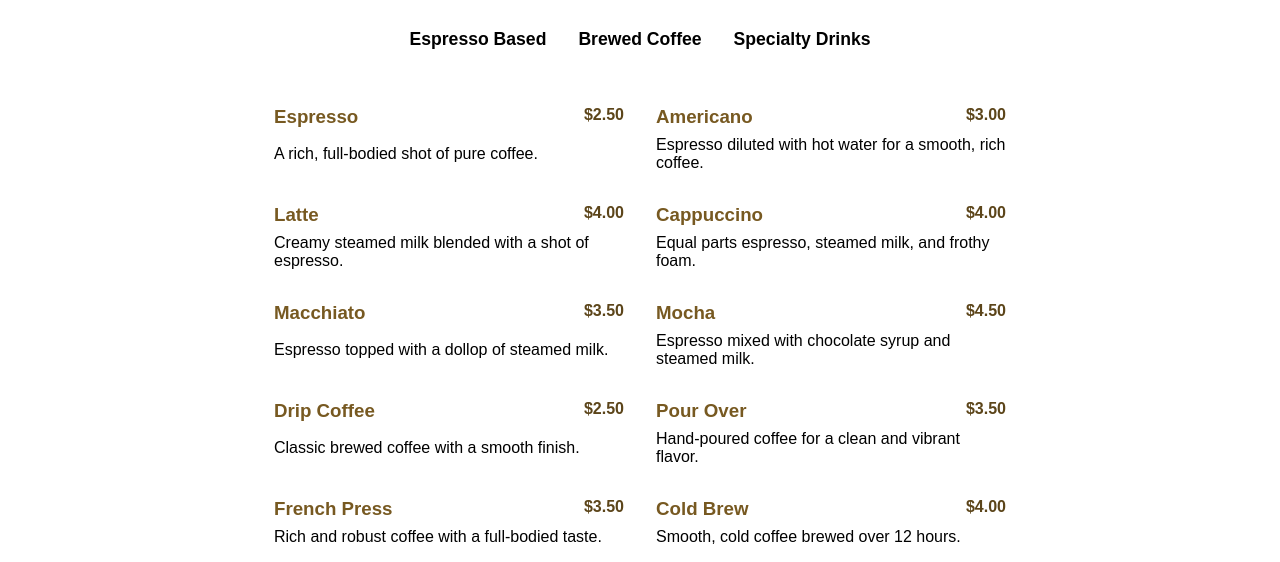
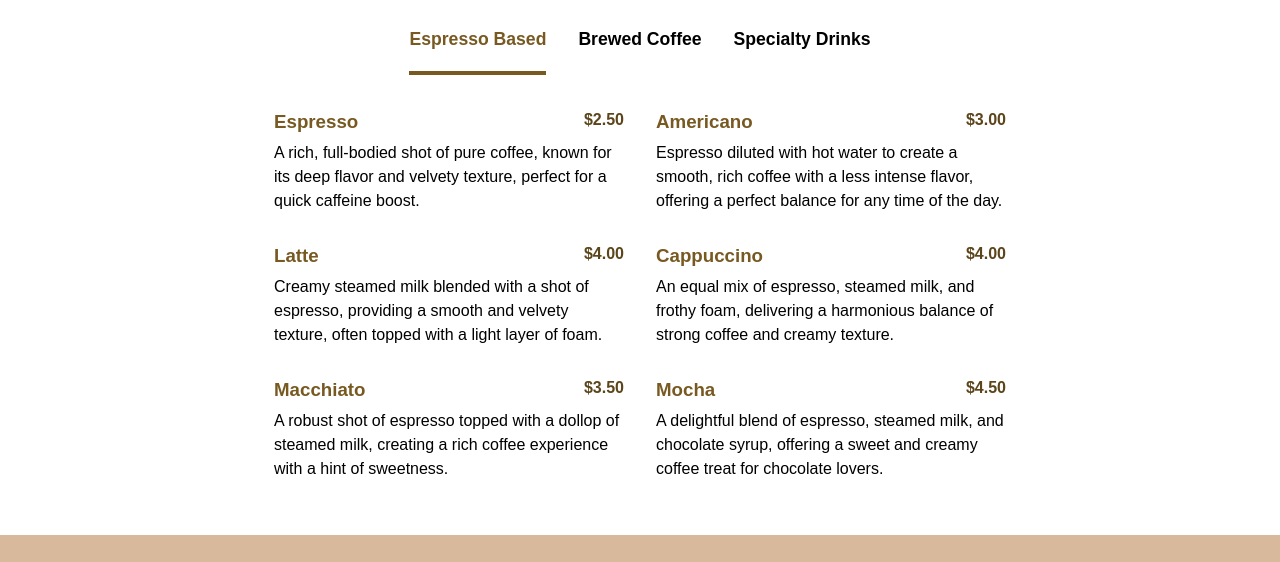
Before and after one commit to Zach4531/odin-restaurant, a website built with webpack: page src/index.html in a window 1280 px wide. Shown: the part 190-752 px from the top of the page. Built offline with nearby package versions, Linux system fonts and the light colour scheme.

Commit message:
More menu updates

```diff
--- a/src/coffee.js
+++ b/src/coffee.js
@@ -1,99 +1,216 @@
+// const coffeeMenu = {
+//   'Espresso Based': [
+//     {
+//       name: 'Espresso',
+//       price: '2.50',
+//       description: 'A rich, full-bodied shot of pure coffee.',
+//     },
+//     {
+//       name: 'Americano',
+//       price: '3.00',
+//       description: 'Espresso diluted with hot water for a smooth, rich coffee.',
+//     },
+//     {
+//       name: 'Latte',
+//       price: '4.00',
+//       description: 'Creamy steamed milk blended with a shot of espresso.',
+//     },
+//     {
+//       name: 'Cappuccino',
+//       price: '4.00',
+//       description: 'Equal parts espresso, steamed milk, and frothy foam.',
+//     },
+//     {
+//       name: 'Macchiato',
+//       price: '3.50',
+//       description: 'Espresso topped with a dollop of steamed milk.',
+//     },
+//     {
+//       name: 'Mocha',
+//       price: '4.50',
+//       description: 'Espresso mixed with chocolate syrup and steamed milk.',
+//     },
+//   ],
+//   'Brewed Coffee': [
+//     {
+//       name: 'Drip Coffee',
+//       price: '2.50',
+//       description: 'Classic brewed coffee with a smooth finish.',
+//     },
+//     {
+//       name: 'Pour Over',
+//       price: '3.50',
+//       description: 'Hand-poured coffee for a clean and vibrant flavor.',
+//     },
+//     {
+//       name: 'French Press',
+//       price: '3.50',
+//       description: 'Rich and robust coffee with a full-bodied taste.',
+//     },
+//     {
+//       name: 'Cold Brew',
+//       price: '4.00',
+//       description: 'Smooth, cold coffee brewed over 12 hours.',
+//     },
+//     {
+//       name: 'Iced Coffee',
+//       price: '3.00',
+//       description: 'Refreshing coffee served over ice.',
+//     },
+//     {
+//       name: 'Nitro Cold Brew',
+//       price: '4.50',
+//       description: 'Cold brew infused with nitrogen for a creamy texture.',
+//     },
+//   ],
+//   'Specialty Drinks': [
+//     {
+//       name: 'Chai Latte',
+//       price: '4.00',
+//       description: 'Spiced tea blended with steamed milk.',
+//     },
+//     {
+//       name: 'Matcha Latte',
+//       price: '4.50',
+//       description: 'Japanese green tea powder whisked with steamed milk.',
+//     },
+//     {
+//       name: 'Golden Milk Latte (Turmeric Latte)',
+//       price: '4.50',
+//       description: 'Warm milk infused with turmeric, cinnamon, and honey.',
+//     },
+//     {
+//       name: 'Dirty Chai Latte',
+//       price: '4.50',
+//       description: 'Chai latte with a shot of espresso.',
+//     },
+//     {
+//       name: 'Iced Latte',
+//       price: '4.00',
+//       description: 'Espresso and milk served over ice.',
+//     },
+//     {
+//       name: 'Flavored Latte',
+//       price: '4.50',
+//       description:
+//         'Latte with your choice of flavored syrup (Vanilla, Caramel, Hazelnut).',
+//     },
+//   ],
+// };
+
 const coffeeMenu = {
   'Espresso Based': [
     {
       name: 'Espresso',
       price: '2.50',
-      description: 'A rich, full-bodied shot of pure coffee.',
+      description:
+        'A rich, full-bodied shot of pure coffee, known for its deep flavor and velvety texture, perfect for a quick caffeine boost.',
     },
     {
       name: 'Americano',
       price: '3.00',
-      description: 'Espresso diluted with hot water for a smooth, rich coffee.',
+      description:
+        'Espresso diluted with hot water to create a smooth, rich coffee with a less intense flavor, offering a perfect balance for any time of the day.',
     },
     {
       name: 'Latte',
       price: '4.00',
-      description: 'Creamy steamed milk blended with a shot of espresso.',
+      description:
+        'Creamy steamed milk blended with a shot of espresso, providing a smooth and velvety texture, often topped with a light layer of foam.',
     },
     {
       name: 'Cappuccino',
       price: '4.00',
-      description: 'Equal parts espresso, steamed milk, and frothy foam.',
+      description:
+        'An equal mix of espresso, steamed milk, and frothy foam, delivering a harmonious balance of strong coffee and creamy texture.',
     },
     {
       name: 'Macchiato',
       price: '3.50',
-      description: 'Espresso topped with a dollop of steamed milk.',
+      description:
+        'A robust shot of espresso topped with a dollop of steamed milk, creating a rich coffee experience with a hint of sweetness.',
     },
     {
       name: 'Mocha',
       price: '4.50',
-      description: 'Espresso mixed with chocolate syrup and steamed milk.',
+      description:
+        'A delightful blend of espresso, steamed milk, and chocolate syrup, offering a sweet and creamy coffee treat for chocolate lovers.',
     },
   ],
   'Brewed Coffee': [
     {
       name: 'Drip Coffee',
       price: '2.50',
-      description: 'Classic brewed coffee with a smooth finish.',
+      description:
+        'Classic brewed coffee with a smooth finish, made from freshly ground beans and hot water, perfect for a traditional coffee experience.',
     },
     {
       name: 'Pour Over',
       price: '3.50',
-      description: 'Hand-poured coffee for a clean and vibrant flavor.',
+      description:
+        "Hand-poured coffee for a clean and vibrant flavor, offering a precise and controlled brewing method that highlights the beans' unique characteristics.",
     },
     {
       name: 'French Press',
       price: '3.50',
-      description: 'Rich and robust coffee with a full-bodied taste.',
+      description:
+        'Rich and robust coffee with a full-bodied taste, brewed by immersing coarsely ground beans in hot water and pressing them with a plunger.',
     },
     {
       name: 'Cold Brew',
       price: '4.00',
-      description: 'Smooth, cold coffee brewed over 12 hours.',
+      description:
+        'Smooth, cold coffee brewed over 12 hours, resulting in a refreshing and less acidic coffee, perfect for hot days or as an energizing drink.',
     },
     {
       name: 'Iced Coffee',
       price: '3.00',
-      description: 'Refreshing coffee served over ice.',
+      description:
+        'Refreshing coffee served over ice, brewed hot and then chilled, offering a quick and cool coffee option with a light and crisp flavor.',
     },
     {
       name: 'Nitro Cold Brew',
       price: '4.50',
-      description: 'Cold brew infused with nitrogen for a creamy texture.',
+      description:
+        'Cold brew infused with nitrogen for a creamy texture and rich, velvety mouthfeel, served straight from the tap for an extra smooth coffee experience.',
     },
   ],
   'Specialty Drinks': [
     {
       name: 'Chai Latte',
       price: '4.00',
-      description: 'Spiced tea blended with steamed milk.',
+      description:
+        'Spiced tea blended with steamed milk, offering a warm and comforting drink with aromatic spices like cinnamon, cardamom, and ginger.',
     },
     {
       name: 'Matcha Latte',
       price: '4.50',
-      description: 'Japanese green tea powder whisked with steamed milk.',
+      description:
+        'Japanese green tea powder whisked with steamed milk, creating a vibrant green drink with a smooth, creamy texture and a slightly sweet, earthy flavor.',
     },
     {
-      name: 'Golden Milk Latte (Turmeric Latte)',
+      name: 'Golden Milk Latte',
       price: '4.50',
-      description: 'Warm milk infused with turmeric, cinnamon, and honey.',
+      description:
+        'Warm milk infused with turmeric, cinnamon, and honey, providing a soothing and health-boosting drink with a rich, golden color and spicy-sweet taste.',
     },
     {
       name: 'Dirty Chai Latte',
       price: '4.50',
-      description: 'Chai latte with a shot of espresso.',
+      description:
+        'Chai latte with a shot of espresso, combining the aromatic spices of chai with the robust flavor of espresso for a unique and energizing drink.',
     },
     {
       name: 'Iced Latte',
       price: '4.00',
-      description: 'Espresso and milk served over ice.',
+      description:
+        'Espresso and milk served over ice, delivering a smooth and refreshing coffee experience with a balanced flavor and a cool, creamy finish.',
     },
     {
       name: 'Flavored Latte',
       price: '4.50',
       description:
-        'Latte with your choice of flavored syrup (Vanilla, Caramel, Hazelnut).',
+        'Latte with your choice of flavored syrup (Vanilla, Caramel, Hazelnut), offering a personalized and delightful twist on the classic latte.',
     },
   ],
 };
--- a/src/menu.js
+++ b/src/menu.js
@@ -14,12 +14,9 @@ export function Menu() {
 
   for (const category in coffeeMenu) {
     const tabButton = makeElement('button').addText(category).create();
-    tabButton.addEventListener('click', (e) => {
-      menuContainer.innerHTML = '';
-      for (let item in coffeeMenu[category]) {
-        let current = coffeeMenu[category][item];
-        createMenuItem(current.name, current.price, current.description);
-      }
+    tabButton.addEventListener('click', ({ currentTarget }) => {
+      chooseMenu(category);
+      setActive(currentTarget);
     });
     tabMenu.appendChild(tabButton);
   }
@@ -48,15 +45,26 @@ export function Menu() {
     menuContainer.appendChild(menuItem);
   }
 
-  for (const category in coffeeMenu) {
+  function chooseMenu(category) {
+    menuContainer.innerHTML = '';
     coffeeMenu[category].forEach(({ name, price, description }) => {
       createMenuItem(name, price, description);
     });
+  }
+  function setActive(event) {
+    let activeItem = document.querySelector('.active');
+    if (activeItem) {
+      activeItem.classList.remove('active');
+    }
+    event.classList.add('active');
   }
 
   container.appendChild(mainHeading);
   container.appendChild(tabMenu);
   container.appendChild(menuContainer);
 
+  chooseMenu(Object.keys(coffeeMenu)[0]);
+  tabMenu.querySelector('button').classList.add('active');
+
   return container;
 }
--- a/src/style.css
+++ b/src/style.css
@@ -231,13 +231,14 @@ nav button::after {
 
 .menu-item-description {
   grid-column: 1/3;
+  line-height: 1.5rem;
 }
 
 .tab-menu {
   display: flex;
   gap: 2rem;
   padding: 2rem;
-  margin-bottom: 1.5rem;
+  margin-bottom: 1.8rem;
   justify-content: center;
 }
 
@@ -250,11 +251,13 @@ nav button::after {
   position: relative;
 }
 
-.tab-menu button:hover {
+.tab-menu button:hover,
+.tab-menu button.active {
   color: rgb(119, 89, 33);
 }
 
-.tab-menu button:hover::after {
+.tab-menu button:hover::after,
+.tab-menu button.active::after {
   opacity: 1;
 }
 
```
